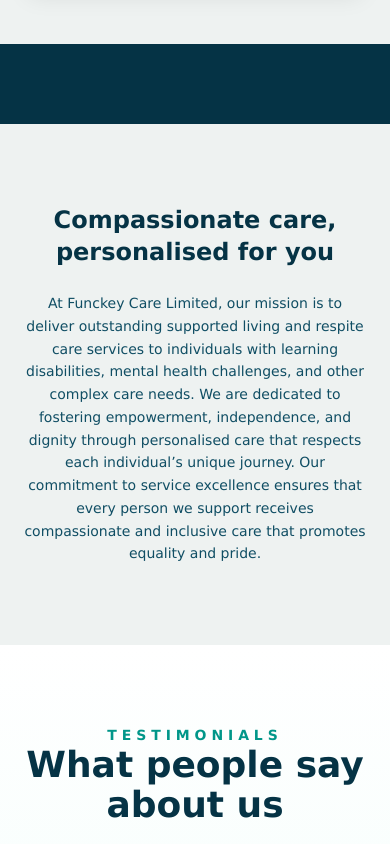
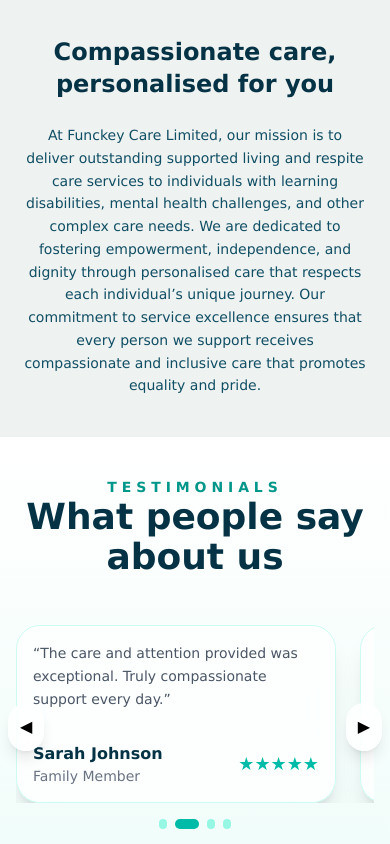
Before and after one commit to rufaro-13/FunkyHealth, a React (Vite) app in the folder funkycareltd/: page / in a window 390 px wide. Shown: the part 3040-3884 px from the top of the page. Built offline with nearby package versions, Linux system fonts and the light colour scheme.

Commit message:
removed empty spaces

```diff
--- a/funkycareltd/src/components/Testimonials.jsx
+++ b/funkycareltd/src/components/Testimonials.jsx
@@ -60,7 +60,7 @@ export default function Testimonials() {
     );
 
   return (
-    <section className="w-full py-20 bg-gradient-to-b from-white to-teal-50">
+    <section className="w-full md:py-20 py-10 bg-gradient-to-b from-white to-teal-50">
       {/* Header */}
       <div className="text-center mb-12">
         <p className="text-teal-600 uppercase tracking-[0.35em] text-sm font-semibold">
@@ -104,7 +104,7 @@ export default function Testimonials() {
               animate={{ opacity: 1, y: 0 }}
               whileHover={{ scale: 1.03, rotateX: 2 }}
               transition={{ duration: 0.5 }}
-              className="min-w-[320px] md:min-w-[420px] bg-white/70 backdrop-blur-xl border border-teal-100 shadow-xl rounded-3xl p-8"
+              className="min-w-[320px] md:min-w-[420px] bg-white/70 backdrop-blur-xl border border-teal-100 shadow-xl rounded-3xl p-4 md:p-8"
             >
               {/* Quote */}
               <p className="text-gray-600 text-sm leading-relaxed mb-8">
@@ -127,7 +127,7 @@ export default function Testimonials() {
         </div>
 
         {/* Dots */}
-        <div className="flex justify-center gap-2 mt-8">
+        <div className="flex justify-center gap-2 mt-4">
           {testimonials.map((_, i) => (
             <button
               key={i}
--- a/funkycareltd/src/pages/Home.jsx
+++ b/funkycareltd/src/pages/Home.jsx
@@ -12,7 +12,7 @@ export default function Home() {
 
       {/* Services Section */}
       <section className="bg-cyan-950 w-full py-20">
-        <div className="relative w-full lg:px-4 mx-auto bg-[#eef2f1] py-16">
+        <div className="relative w-full lg:px-4 mx-auto bg-[#eef2f1] md:py-16">
 
           <div className="absolute inset-0 bg-[radial-gradient(circle_at_center,rgba(20,184,166,0.08),transparent_60%)]"></div>
 
@@ -153,7 +153,7 @@ export default function Home() {
       </section>
 
       {/* About */}
-      <section className="bg-[#eef2f1] py-20">
+      <section className="bg-[#eef2f1] md:py-20 py-10">
         <div className="max-w-5xl mx-auto text-center px-6">
           <h2 className=" text-2xl md:text-4xl font-bold text-cyan-950 mb-6">
             Compassionate care, personalised for you
```
